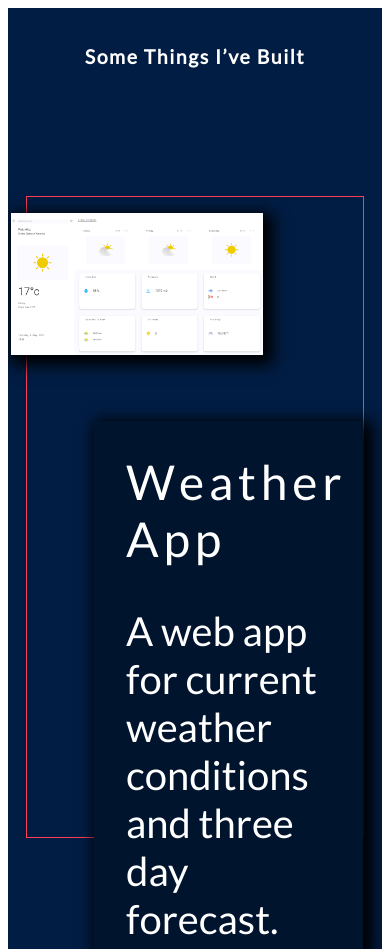
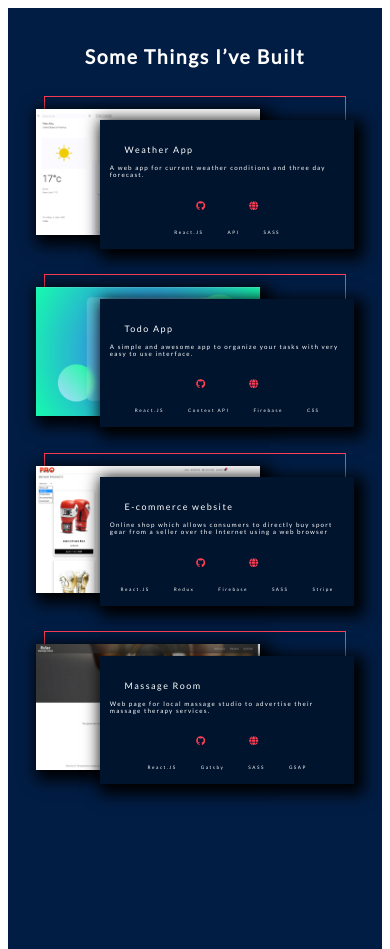
Before and after one commit to subudei/portfolio-gatsby, a Gatsby site: page /projects in a window 390 px wide. Shown: the top 949 px of the page. Built offline with nearby package versions, Linux system fonts and the light colour scheme; Gatsby itself is replaced by a stand-in of ours.

Commit message:
restyling mobile responsitivity for projects page

```diff
--- a/src/pages/projects.jsx
+++ b/src/pages/projects.jsx
@@ -37,7 +37,7 @@ function Projects() {
     const tlp2 = gsap.timeline({
       scrollTrigger: {
         trigger: ".project__2__img",
-        // markers: true,
+
         start: "top 65%",
         end: "top top",
       },
@@ -58,7 +58,6 @@ function Projects() {
     const tlp3 = gsap.timeline({
       scrollTrigger: {
         trigger: ".project__3__img",
-        // markers: true,
         start: "top 65%",
         end: "top top",
       },
@@ -80,7 +79,7 @@ function Projects() {
       scrollTrigger: {
         trigger: ".project__4__img",
         // markers: true,
-        start: "top 65%",
+        start: "top 75%",
         end: "top top",
       },
     })
--- a/src/pages/projects.styles.scss
+++ b/src/pages/projects.styles.scss
@@ -12,12 +12,13 @@ $detailColor: #ff3e55;
   width: 100%;
   min-height: 100vh;
   overflow-x: hidden;
+  padding-bottom: 20rem;
 
   .projects__header {
     display: flex;
     margin: auto;
     margin-top: 10%;
-    margin-bottom: 8rem;
+    margin-bottom: 70px;
     // padding: 0 5vw;
 
     .ph__title {
@@ -31,19 +32,19 @@ $detailColor: #ff3e55;
   }
   .project__container {
     display: flex;
-    width: 70rem;
-    height: 30rem;
+    width: 750px;
+    height: 350px;
     border: 1px solid #ff3e55;
     margin: auto;
-    margin-bottom: 5rem;
+    margin-bottom: 40px;
     position: relative;
     font-family: "Lato", sans-serif;
     .project__1__img {
       position: absolute;
-      top: 1rem;
-      left: -1rem;
-      height: 27rem;
-      width: 48rem;
+      top: 12px;
+      left: -24px;
+      width: 570px;
+      height: 320px;
       background-color: $color1;
       box-shadow: 5px 5px 15px 5px #000000;
       display: flex;
@@ -53,71 +54,67 @@ $detailColor: #ff3e55;
       .pr__image {
         height: 100%;
       }
-      // &:hover {
-      //   // box-shadow: 5px 5px 15px 5px $color4;
-      //   opacity: 1;
-      //   transition: 0.2s;
-      //   opacity: 0.8;
-      // }
     }
     .project__description__1 {
-      width: 45rem;
-      height: 23rem;
+      width: 500px;
+      height: 300px;
       background-color: $color1;
       box-shadow: 5px 5px 15px 5px #000000;
       position: absolute;
-      left: 43rem;
-      top: 3rem;
+      right: -24px;
+      top: 60px;
 
       .pd__title {
-        margin-left: 2rem;
-        margin-top: 2rem;
-        font-size: 2rem;
+        margin-left: 24px;
+        margin-top: 24px;
+        font-size: 20px;
         font-weight: 400;
-        letter-spacing: 0.3rem;
+        letter-spacing: 1.5px;
         color: #ffffff;
       }
       .pd__description {
-        margin: 2rem;
-        font-size: 1.5rem;
+        margin: 24px;
+        font-size: 16px;
+        letter-spacing: 1.2px;
         color: #ffffff;
       }
       .pd__icons {
         width: 60%;
         margin: auto;
-        margin-top: 4rem;
+        margin-top: 40px;
         display: flex;
         align-items: center;
         justify-content: space-evenly;
 
         .pd__icon {
-          font-size: 2rem;
+          font-size: 24px;
           color: $detailColor;
         }
       }
 
       .pd__techniques {
-        margin-top: 4rem;
+        margin-top: 40px;
         width: 100%;
         display: flex;
         align-items: center;
+
         justify-content: center;
 
         .pd__techniqe {
-          margin-right: 2rem;
-          font-size: 1rem;
+          margin: auto 12px;
+          font-size: 12px;
           font-weight: 300;
-          letter-spacing: 0.3rem;
+          letter-spacing: 1.5px;
           color: #ffffff;
         }
       }
     }
     .project__2__img {
       position: absolute;
-      top: 1rem;
-      left: -1rem;
-      height: 27rem;
-      width: 48rem;
+      top: 12px;
+      left: -24px;
+      width: 570px;
+      height: 320px;
       background-color: $color1;
       box-shadow: 5px 5px 15px 5px #000000;
       display: flex;
@@ -125,63 +122,65 @@ $detailColor: #ff3e55;
       cursor: pointer;
     }
     .project__description__2 {
-      width: 45rem;
-      height: 23rem;
+      width: 500px;
+      height: 300px;
       background-color: $color1;
       box-shadow: 5px 5px 15px 5px #000000;
       position: absolute;
-      left: 43rem;
-      top: 3rem;
+      right: -24px;
+      top: 60px;
 
       .pd__title {
-        margin-left: 2rem;
-        margin-top: 2rem;
-        font-size: 2rem;
+        margin-left: 24px;
+        margin-top: 24px;
+        font-size: 20px;
         font-weight: 400;
-        letter-spacing: 0.3rem;
+        letter-spacing: 1.5px;
         color: #ffffff;
       }
       .pd__description {
-        margin: 2rem;
-        font-size: 1.5rem;
+        margin: 24px;
+        font-size: 16px;
+        letter-spacing: 1.2px;
         color: #ffffff;
       }
       .pd__icons {
         width: 60%;
         margin: auto;
-        margin-top: 4rem;
+        margin-top: 40px;
         display: flex;
         align-items: center;
         justify-content: space-evenly;
 
         .pd__icon {
-          font-size: 2rem;
+          font-size: 24px;
           color: $detailColor;
         }
       }
 
       .pd__techniques {
-        margin-top: 4rem;
+        margin-top: 40px;
         width: 100%;
         display: flex;
         align-items: center;
+
         justify-content: center;
 
         .pd__techniqe {
-          margin-right: 2rem;
-          font-size: 1rem;
+          margin: auto 12px;
+          font-size: 12px;
           font-weight: 300;
-          letter-spacing: 0.3rem;
+          letter-spacing: 1.5px;
           color: #ffffff;
         }
       }
     }
     .project__3__img {
       position: absolute;
-      top: 1rem;
-      left: -1rem;
-      height: 27rem;
-      width: 48rem;
+      top: 12px;
+      left: -24px;
+      width: 570px;
+      height: 320px;
       background-color: $color1;
       box-shadow: 5px 5px 15px 5px #000000;
       display: flex;
@@ -189,62 +188,65 @@ $detailColor: #ff3e55;
       cursor: pointer;
     }
     .project__description__3 {
-      width: 45rem;
-      height: 23rem;
+      width: 500px;
+      height: 300px;
       background-color: $color1;
       box-shadow: 5px 5px 15px 5px #000000;
       position: absolute;
-      left: 43rem;
-      top: 3rem;
+      right: -24px;
+      top: 60px;
+
       .pd__title {
-        margin-left: 2rem;
-        margin-top: 2rem;
-        font-size: 2rem;
+        margin-left: 24px;
+        margin-top: 24px;
+        font-size: 20px;
         font-weight: 400;
-        letter-spacing: 0.3rem;
+        letter-spacing: 1.5px;
         color: #ffffff;
       }
       .pd__description {
-        margin: 2rem;
-        font-size: 1.5rem;
+        margin: 24px;
+        font-size: 16px;
+        letter-spacing: 1.2px;
         color: #ffffff;
       }
       .pd__icons {
         width: 60%;
         margin: auto;
-        margin-top: 4rem;
+        margin-top: 40px;
         display: flex;
         align-items: center;
         justify-content: space-evenly;
 
         .pd__icon {
-          font-size: 2rem;
+          font-size: 24px;
           color: $detailColor;
         }
       }
 
       .pd__techniques {
-        margin-top: 4rem;
+        margin-top: 40px;
         width: 100%;
         display: flex;
         align-items: center;
+
         justify-content: center;
 
         .pd__techniqe {
-          margin-right: 2rem;
-          font-size: 1rem;
+          margin: auto 12px;
+          font-size: 12px;
           font-weight: 300;
-          letter-spacing: 0.3rem;
+          letter-spacing: 1.5px;
           color: #ffffff;
         }
       }
     }
     .project__4__img {
       position: absolute;
-      top: 1rem;
-      left: -1rem;
-      height: 27rem;
-      width: 48rem;
+      top: 12px;
+      left: -24px;
+      width: 570px;
+      height: 320px;
       background-color: $color1;
       box-shadow: 5px 5px 15px 5px #000000;
       display: flex;
@@ -252,52 +254,55 @@ $detailColor: #ff3e55;
       cursor: pointer;
     }
     .project__description__4 {
-      width: 45rem;
-      height: 23rem;
+      width: 500px;
+      height: 300px;
       background-color: $color1;
       box-shadow: 5px 5px 15px 5px #000000;
       position: absolute;
-      left: 43rem;
-      top: 3rem;
+      right: -24px;
+      top: 60px;
+
       .pd__title {
-        margin-left: 2rem;
-        margin-top: 2rem;
-        font-size: 2rem;
+        margin-left: 24px;
+        margin-top: 24px;
+        font-size: 20px;
         font-weight: 400;
-        letter-spacing: 0.3rem;
+        letter-spacing: 1.5px;
         color: #ffffff;
       }
       .pd__description {
-        margin: 2rem;
-        font-size: 1.5rem;
+        margin: 24px;
+        font-size: 16px;
+        letter-spacing: 1.2px;
         color: #ffffff;
       }
       .pd__icons {
         width: 60%;
         margin: auto;
-        margin-top: 4rem;
+        margin-top: 40px;
         display: flex;
         align-items: center;
         justify-content: space-evenly;
 
         .pd__icon {
-          font-size: 2rem;
+          font-size: 24px;
           color: $detailColor;
         }
       }
 
       .pd__techniques {
-        margin-top: 4rem;
+        margin-top: 40px;
         width: 100%;
         display: flex;
         align-items: center;
+
         justify-content: center;
 
         .pd__techniqe {
-          margin-right: 2rem;
-          font-size: 1rem;
+          margin: auto 12px;
+          font-size: 12px;
           font-weight: 300;
-          letter-spacing: 0.3rem;
+          letter-spacing: 1.5px;
           color: #ffffff;
         }
       }
@@ -306,161 +311,140 @@ $detailColor: #ff3e55;
 }
 @media screen and (max-width: 999px) {
   .projects__container {
+    .projects__header {
+      margin-bottom: 7vw;
+    }
     .project__container {
-      width: 60%;
-      height: 30vw;
-      margin-bottom: 10vw;
+      width: 80%;
+      height: 35vw;
+      margin-bottom: 4vw;
+      margin-bottom: 40px;
 
       .project__1__img {
-        width: 70%;
+        width: 57vw;
         height: auto;
+        left: -2.4vw;
       }
 
       .project__description__1 {
-        width: 60%;
-        height: 25vw;
-        left: 45%;
-        top: 15%;
+        width: 50vw;
+        height: 30vw;
+        right: -2.4vw;
+        top: 6vw;
 
         .pd__title {
-          font-size: 4rem;
+          font-size: 2.3vw;
         }
         .pd__description {
-          font-size: 3.5rem;
+          font-size: 1.6vw;
+          margin: 2.4vw;
         }
         .pd__icons {
+          margin-top: 4vw;
           .pd__icon {
-            font-size: 5rem;
+            font-size: 2.4vw;
           }
         }
         .pd__techniques {
+          margin-top: 4vw;
           .pd__techniqe {
-            font-size: 3rem;
+            font-size: 1.2vw;
           }
         }
       }
-    }
-  }
-}
-@media screen and (max-width: 700px) {
-  .projects__container {
-    .project__container {
-      width: 80%;
-      height: 50rem;
-      margin-bottom: 20rem;
-
-      .project__1__img {
-        width: 70%;
+      .project__2__img {
+        width: 57vw;
         height: auto;
+        left: -2.4vw;
       }
 
-      .project__description__1 {
-        width: 65%;
-        height: 40rem;
-        left: 35%;
-        top: 25%;
+      .project__description__2 {
+        width: 50vw;
+        height: 30vw;
+        right: -2.4vw;
+        top: 6vw;
 
         .pd__title {
-          font-size: 4rem;
+          font-size: 2.3vw;
         }
         .pd__description {
-          font-size: 3rem;
+          font-size: 1.6vw;
+          margin: 2.4vw;
         }
         .pd__icons {
+          margin-top: 4vw;
           .pd__icon {
-            font-size: 6rem;
+            font-size: 2.4vw;
           }
         }
         .pd__techniques {
+          margin-top: 4vw;
           .pd__techniqe {
-            font-size: 3rem;
+            font-size: 1.2vw;
           }
         }
       }
-
-      .project__2__img {
-        width: 70%;
+      .project__3__img {
+        width: 57vw;
         height: auto;
+        left: -2.4vw;
       }
 
-      .project__description__2 {
-        width: 65%;
-        height: 40rem;
-        left: 35%;
-        top: 25%;
+      .project__description__3 {
+        width: 50vw;
+        height: 30vw;
+        right: -2.4vw;
+        top: 6vw;
 
         .pd__title {
-          font-size: 4rem;
+          font-size: 2.3vw;
         }
         .pd__description {
-          font-size: 3rem;
+          font-size: 1.6vw;
+          margin: 2.4vw;
         }
         .pd__icons {
+          margin-top: 4vw;
           .pd__icon {
-            font-size: 6rem;
+            font-size: 2.4vw;
           }
         }
         .pd__techniques {
+          margin-top: 4vw;
           .pd__techniqe {
-            font-size: 3rem;
+            font-size: 1.2vw;
           }
         }
       }
-
-      .project__3__img {
-        width: 70%;
+      .project__4__img {
+        width: 57vw;
         height: auto;
+        left: -2.4vw;
       }
 
-      .project__description__3 {
-        width: 65%;
-        height: 40rem;
-        left: 35%;
-        top: 25%;
+      .project__description__4 {
+        width: 50vw;
+        height: 30vw;
+        right: -2.4vw;
+        top: 6vw;
 
         .pd__title {
-          font-size: 4rem;
+          font-size: 2.3vw;
         }
         .pd__description {
-          font-size: 3rem;
+          font-size: 1.6vw;
+          margin: 2.4vw;
         }
         .pd__icons {
+          margin-top: 4vw;
           .pd__icon {
-            font-size: 6rem;
+            font-size: 2.4vw;
           }
         }
         .pd__techniques {
+          margin-top: 4vw;
           .pd__techniqe {
-            font-size: 3rem;
-          }
-        }
-      }
-
-      .project__4__img {
-        width: 70%;
-        height: auto;
-      }
-
-      .project__description__4 {
-        width: 65%;
-        height: 40rem;
-        left: 35%;
-        top: 25%;
-
-        .pd__title {
-          font-size: 4rem;
-        }
-        .pd__description {
-          font-size: 3rem;
-        }
-        .pd__icons {
-          .pd__icon {
-            font-size: 6rem;
-          }
-        }
-        .pd__techniques {
-          .pd__techniqe {
-            font-size: 3rem;
+            font-size: 1.2vw;
           }
         }
       }
@@ -471,130 +455,42 @@ $detailColor: #ff3e55;
 @media screen and (max-width: 500px) {
   .projects__container {
     .project__container {
-      width: 90%;
-      height: 40rem;
-      margin-bottom: 12rem;
-
       .project__1__img {
         width: 75%;
         height: auto;
       }
-
       .project__description__1 {
-        width: 80%;
-        height: 33rem;
-        left: 20%;
-        top: 35%;
-        .pd__title {
-          font-size: 3rem;
-        }
-        .pd__description {
-          font-size: 2.5rem;
-        }
-        .pd__icons {
-          .pd__icon {
-            font-size: 4rem;
-          }
-        }
-        .pd__techniques {
-          .pd__techniqe {
-            font-size: 2rem;
-          }
-        }
+        width: 65vw;
+        height: 160px;
+        height: 33vw;
       }
-
       .project__2__img {
         width: 75%;
         height: auto;
       }
-
       .project__description__2 {
-        width: 80%;
-        height: 33rem;
-        left: 20%;
-        top: 35%;
-        .pd__title {
-          font-size: 3rem;
-        }
-        .pd__description {
-          font-size: 2.5rem;
-        }
-        .pd__icons {
-          .pd__icon {
-            font-size: 4rem;
-          }
-        }
-        .pd__techniques {
-          .pd__techniqe {
-            font-size: 2rem;
-          }
-        }
+        width: 65vw;
+        height: 160px;
+        height: 33vw;
       }
-
       .project__3__img {
         width: 75%;
         height: auto;
       }
-
       .project__description__3 {
-        width: 80%;
-        height: 33rem;
-        left: 20%;
-        top: 35%;
-        .pd__title {
-          font-size: 3rem;
-        }
-        .pd__description {
-          font-size: 2.5rem;
-        }
-        .pd__icons {
-          .pd__icon {
-            font-size: 4rem;
-          }
-        }
-        .pd__techniques {
-          .pd__techniqe {
-            font-size: 2rem;
-          }
-        }
+        width: 65vw;
+        height: 160px;
+        height: 33vw;
       }
-
       .project__4__img {
         width: 75%;
         height: auto;
       }
-
       .project__description__4 {
-        width: 80%;
-        height: 33rem;
-        left: 20%;
-        top: 35%;
-        .pd__title {
-          font-size: 3rem;
-        }
-        .pd__description {
-          font-size: 2.5rem;
-        }
-        .pd__icons {
-          .pd__icon {
-            font-size: 4rem;
-          }
-        }
-        .pd__techniques {
-          .pd__techniqe {
-            font-size: 2rem;
-          }
-        }
+        width: 65vw;
+        height: 160px;
+        height: 33vw;
       }
     }
   }
 }
-// @media screen and (max-width: 1000px) {
-//   .projects__container {
-//     .project__container {
-//       width: 70%;
-//       height: 40rem;
-//       margin-bottom: 12rem;
-//     }
-//   }
-// }
```
Also changed, not shown: src/components/navbar/nav.styles.scss (+11 -17 lines), src/pages/contact.jsx (+16 -11 lines), src/components/navbar/nav.styles.css, src/pages/projects.styles.css, 2 other files.
